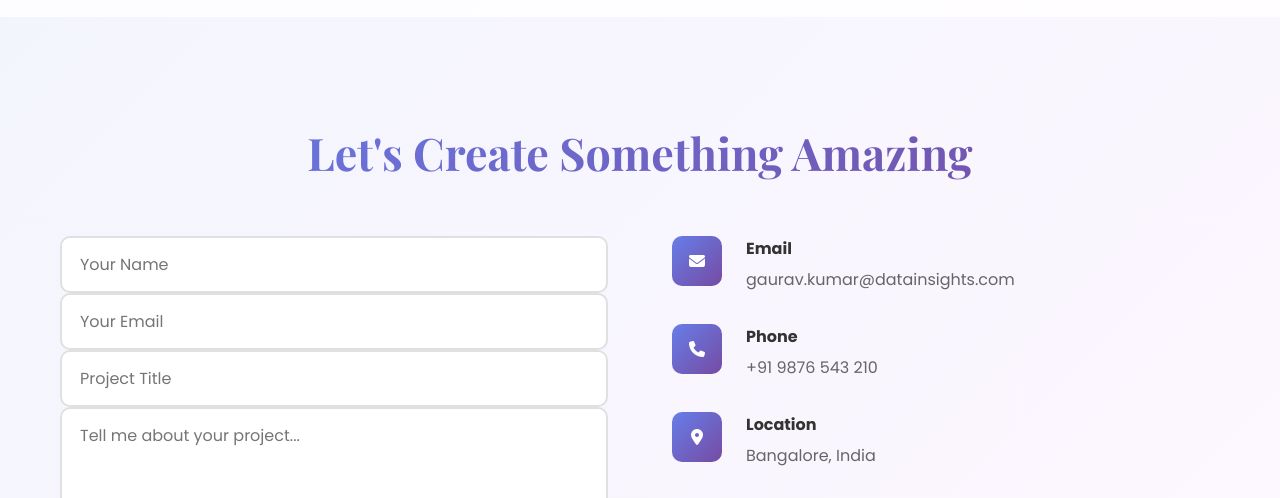
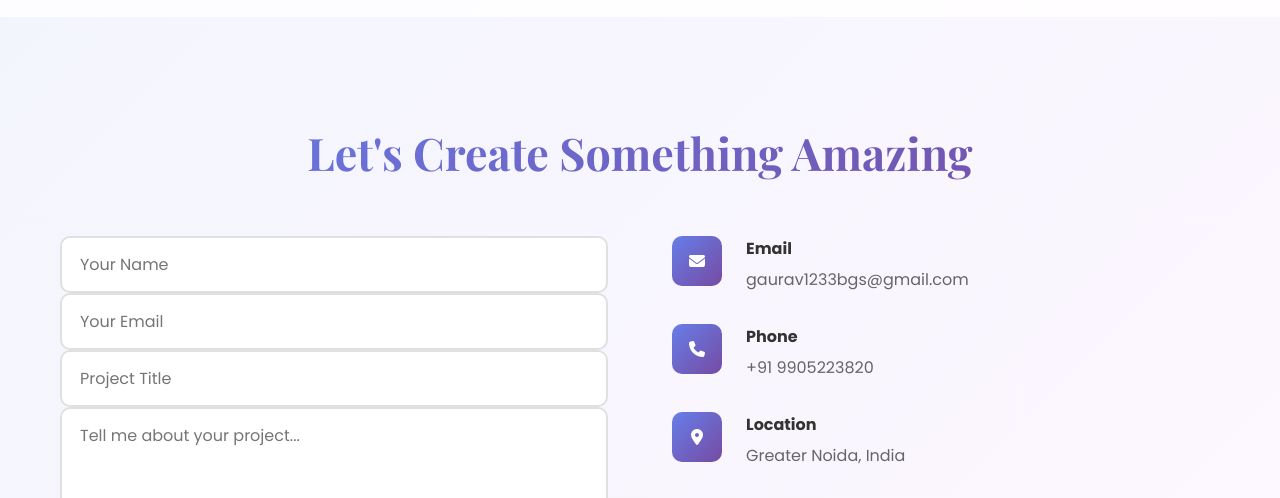
Before and after one commit to gaurav-kumar-data-analyst/Portfolio, a plain HTML site: page index.html in a window 1280 px wide. Shown: the part 5995-6493 px from the top of the page. Drawn offline with nearby package versions, Linux system fonts and the light colour scheme.

Commit message:
some changase

```diff
--- a/index.html
+++ b/index.html
@@ -523,21 +523,21 @@
                         <i class="fas fa-envelope"></i>
                         <div>
                             <h4>Email</h4>
-                            <p>gaurav.kumar@datainsights.com</p>
+                            <p>gaurav1233bgs@gmail.com</p>
                         </div>
                     </div>
                     <div class="info-item">
                         <i class="fas fa-phone"></i>
                         <div>
                             <h4>Phone</h4>
-                            <p>+91 9876 543 210</p>
+                            <p>+91 9905223820</p>
                         </div>
                     </div>
                     <div class="info-item">
                         <i class="fas fa-map-marker-alt"></i>
                         <div>
                             <h4>Location</h4>
-                            <p>Bangalore, India</p>
+                            <p>Greater Noida, India</p>
                         </div>
                     </div>
                     <div class="social-links">
```
